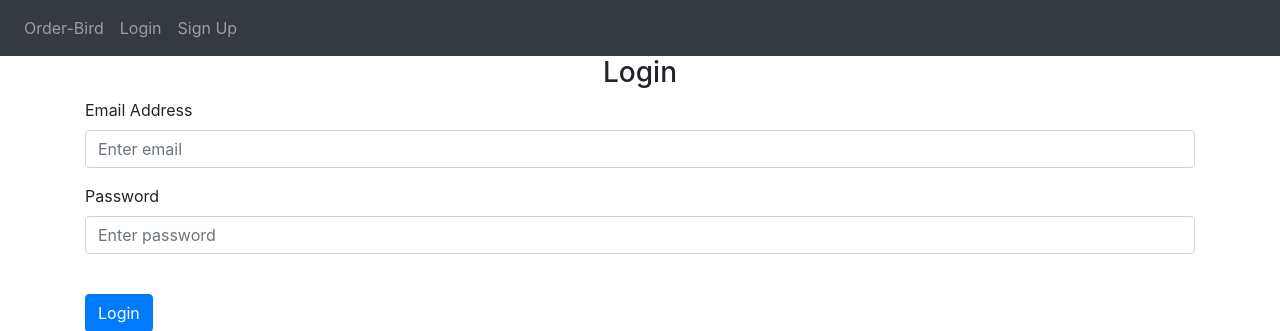
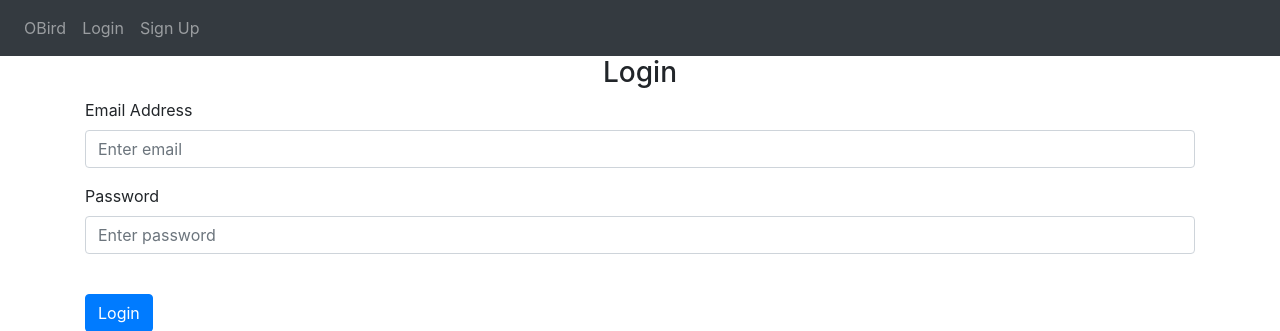
Before and after one commit to VijayThilak/Tech_challenge, a Flask app: page /login in a window 1280 px wide. Shown: the top 331 px of the page. Run offline with Flask 2, Linux system fonts and the light colour scheme; some libraries are stand-ins or nearby versions.

Commit message:
base image

```diff
--- a/web-app/website/templates/base.html
+++ b/web-app/website/templates/base.html
@@ -33,7 +33,7 @@
           <a class="nav-item nav-link" id="home" href="/">Home</a>
           <a class="nav-item nav-link" id="logout" href="/logout">Logout</a>
           {% else %}
-          <a class="nav-item nav-link" id="login" href="/order">Order-Bird</a>
+          <a class="nav-item nav-link" id="login" href="/order">OBird</a>
           <a class="nav-item nav-link" id="login" href="/login">Login</a>
           <a class="nav-item nav-link" id="signUp" href="/sign-up">Sign Up</a>
           {% endif %}
```
